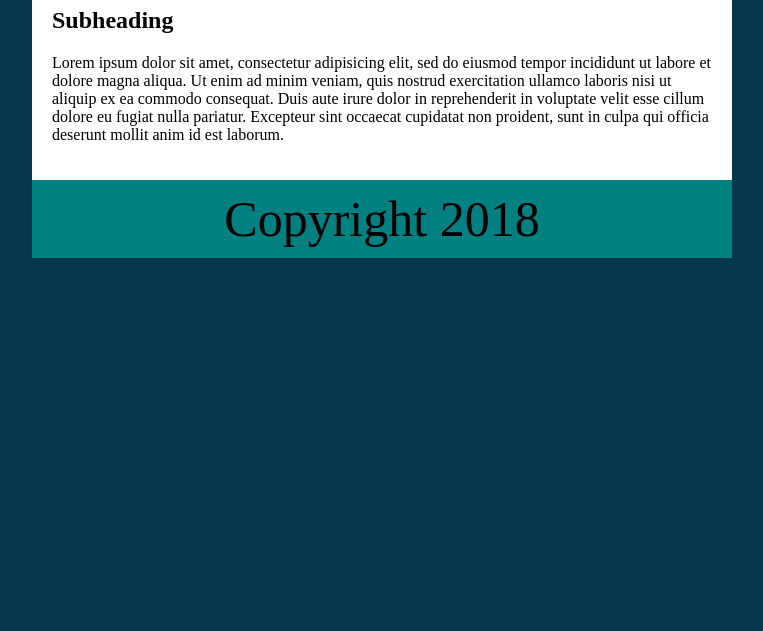
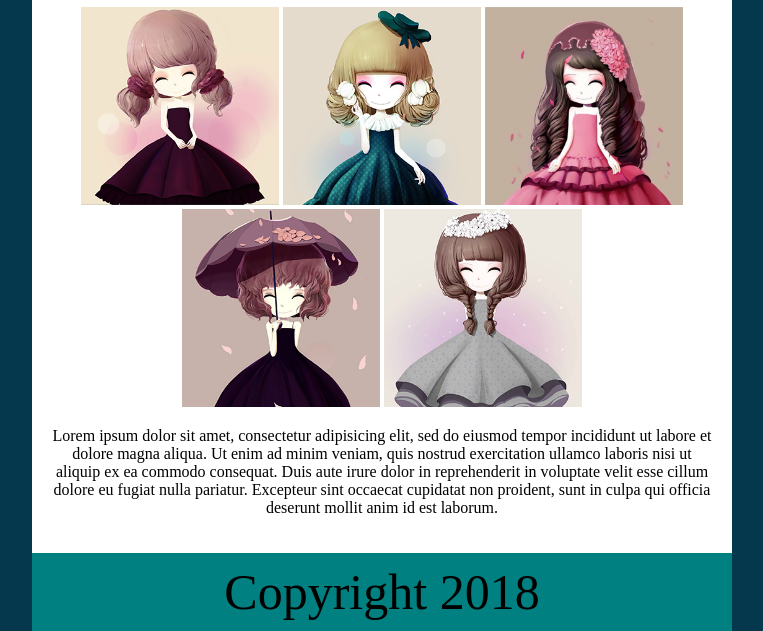
Before and after one commit to fionaliu1992/S03-Relationships, a plain HTML site: page gallery.html in a window 1280 px wide. Shown: the part 249-880 px from the top of the page, without its empty margins (258-1021 px from the left). Before the commit the page ends 800 px from the top, so only its background shows below. Drawn offline with Linux system fonts and the light colour scheme.

Commit message:
a new change

```diff
--- a/css/style.css
+++ b/css/style.css
@@ -26,4 +26,8 @@ a{
 main{
     background-color: white;
     padding: 20px;
+    text-align: center;
 }
+img{
+    width: 30%;
+}
--- a/gallery.html
+++ b/gallery.html
@@ -17,7 +17,13 @@
 
 		<main>
 			<h1>Gallery</h1>
-			<h2>Subheading</h2>
+			<img src="img/1.png">
+			<img src="img/2.png">
+			<img src="img/3.png">
+			<img src="img/4.png">
+			<img src="img/5.png">
+
+
 			<p>
 				Lorem ipsum dolor sit amet, consectetur adipisicing elit, sed do eiusmod tempor incididunt ut labore et dolore magna aliqua. Ut enim ad minim veniam, quis nostrud exercitation ullamco laboris nisi ut aliquip ex ea commodo consequat. Duis aute irure dolor in reprehenderit in voluptate velit esse cillum dolore eu fugiat nulla pariatur. Excepteur sint occaecat cupidatat non proident, sunt in culpa qui officia deserunt mollit anim id est laborum.
 			</p>
```
